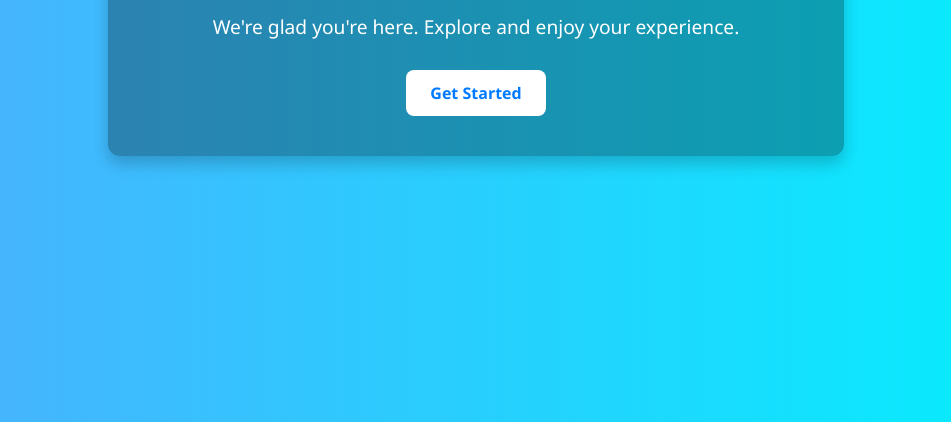
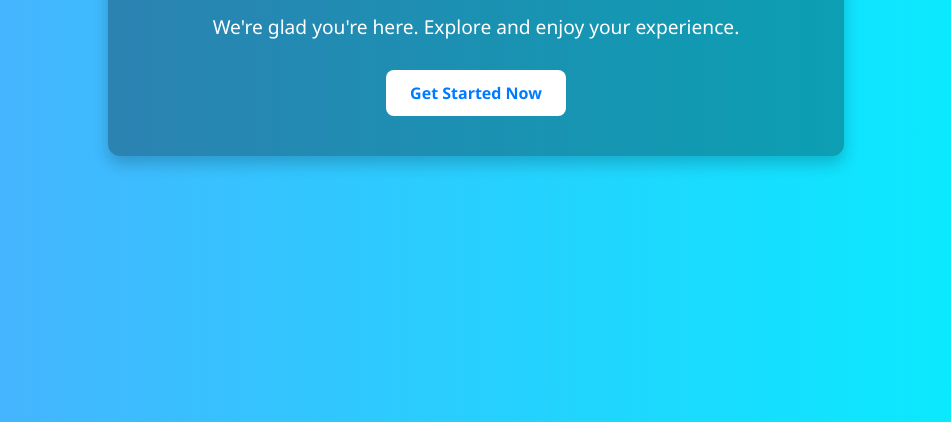
Before and after one commit to sujangrk/VelocityMatrix, a plain HTML site: page final_final_v2/index.html in a window 1280 px wide. Shown: the part 378-800 px from the top of the page, without its empty margins (164-1115 px from the left). Drawn offline with Linux system fonts and the light colour scheme.

Commit message:
changes in a tag

```diff
--- a/final_final_v2/index.html
+++ b/final_final_v2/index.html
@@ -60,7 +60,8 @@
   <div class="welcome-container">
     <h1>Welcome to Velocity Matrix</h1>
     <p>We're glad you're here. Explore and enjoy your experience.</p>
-    <a href="#" class="button">Get Started</a>
+    <a href="#" class="button">Get Started Now
+    </a>
   </div>
 </body>
 </html>
```
